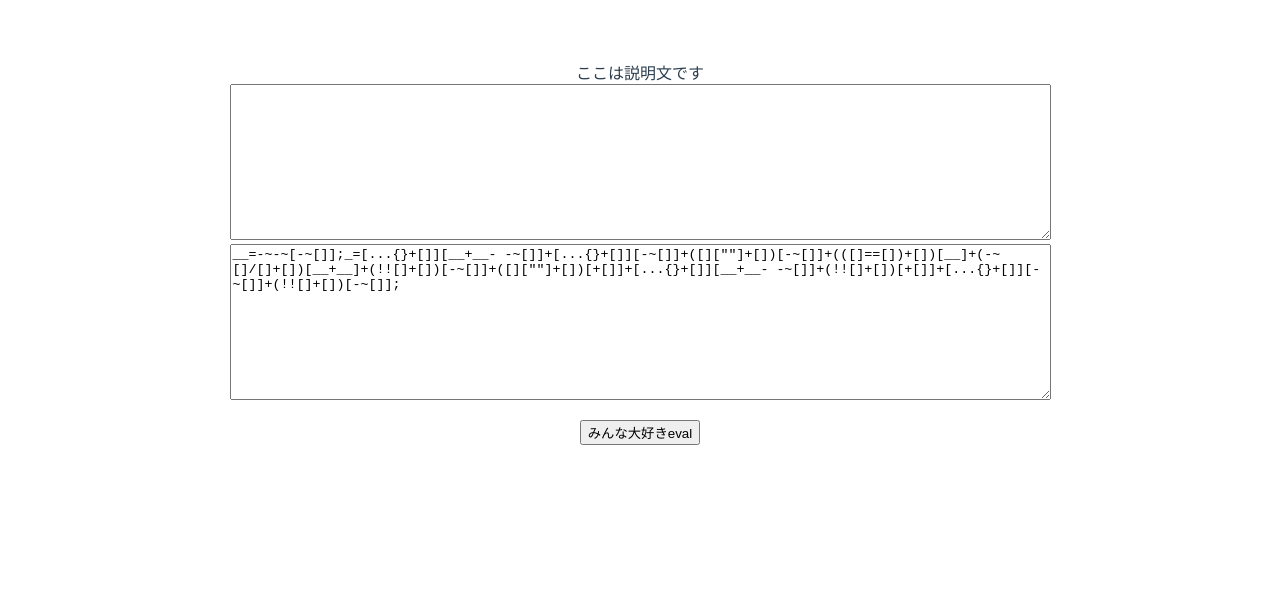
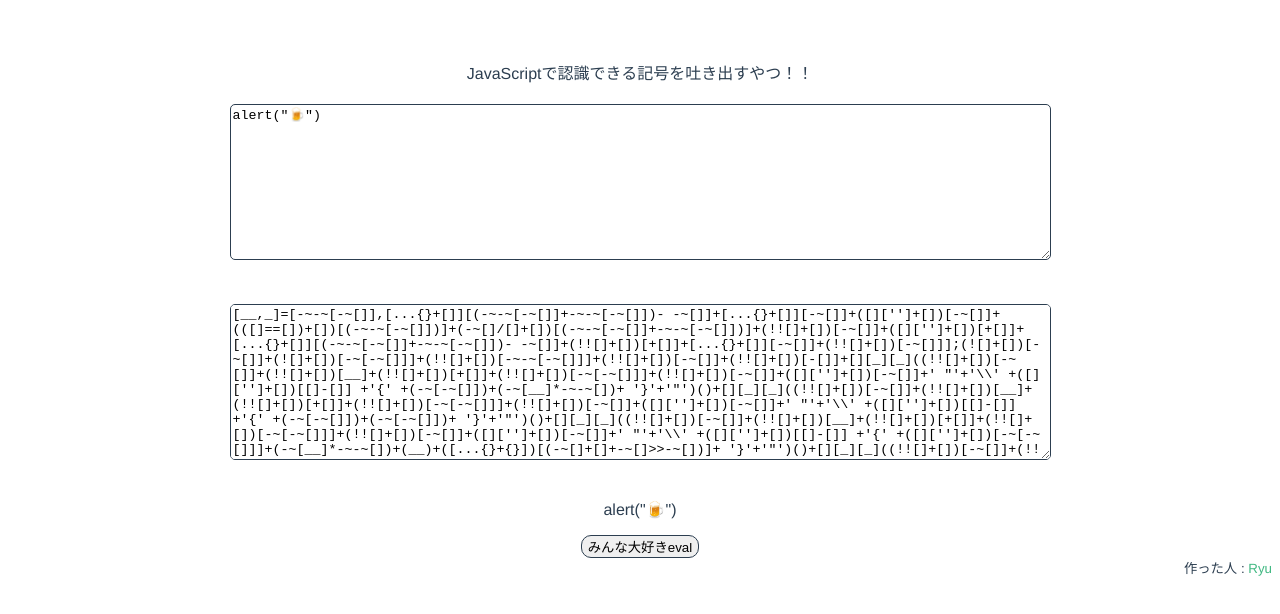
Before and after one commit to s17001/BlackConverterOnWEB, a Vue app: page / in a window 1280 px wide. Shown: the top 614 px of the page. Built offline with nearby package versions, Linux system fonts and the light colour scheme.

Commit message:
フレームをつけてみやすいようにして、初期値をつけた

```diff
--- a/src/App.vue
+++ b/src/App.vue
@@ -2,6 +2,9 @@
   <div id="app">
     <!--<HelloWorld msg="Welcome to Your Vue.js App"/>-->
     <Converter />
+    <div style="text-align: right">
+      <small >作った人 : <a href="https://twitter.com/Ryu1__1uyR">Ryu</a></small>
+    </div>
   </div>
 </template>
 
@@ -27,4 +30,11 @@ export default {
   color: #2c3e50;
   margin-top: 60px;
 }
+a{
+  text-decoration: none;
+  color: #42b983;
+}
+a:hover{
+  color: steelblue;
+}
 </style>
--- a/src/components/Converter.vue
+++ b/src/components/Converter.vue
@@ -1,15 +1,15 @@
 <template>
     <div>
-        <div>ここは説明文です</div>
+        <div>JavaScriptで認識できる記号を吐き出すやつ！！</div>
         <div><textarea v-model="inputs" v-on:keyup="ConvertingInput" name="" id="input" cols="100" rows="10"></textarea></div>
-        <div><textarea v-bind:value="basecode+output" id="output" cols="100" rows="10"></textarea></div>
+        <div><textarea v-bind:value="baseCode+output" id="output" cols="100" rows="10"></textarea></div>
         <p>{{inputs}}</p>
         <button @click="evalCode">みんな大好きeval</button>
     </div>
 </template>
 
 <script>
-    const blackConstructor = `__=-~-~[-~[]];_=[...{}+[]][__+__- -~[]]+[...{}+[]][-~[]]+([][""]+[])[-~[]]+(([]==[])+[])[__]+(-~[]/[]+[])[__+__]+(!![]+[])[-~[]]+([][""]+[])[+[]]+[...{}+[]][__+__- -~[]]+(!![]+[])[+[]]+[...{}+[]][-~[]]+(!![]+[])[-~[]];`;
+    const blackConstructor = "[__,_]=[-~-~[-~[]],[...{}+[]][(-~-~[-~[]]+-~-~[-~[]])- -~[]]+[...{}+[]][-~[]]+([]['']+[])[-~[]]+(([]==[])+[])[(-~-~[-~[]])]+(-~[]/[]+[])[(-~-~[-~[]]+-~-~[-~[]])]+(!![]+[])[-~[]]+([]['']+[])[+[]]+[...{}+[]][(-~-~[-~[]]+-~-~[-~[]])- -~[]]+(!![]+[])[+[]]+[...{}+[]][-~[]]+(!![]+[])[-~[]]];";
 
     const charTable = {
         " ": "' '",
@@ -60,9 +60,9 @@
         name: "Converter",
         data() {
             return {
-                inputs:'',
-                output:'',
-                basecode:blackConstructor
+                inputs:'alert("🍺")',
+                output:'(![]+[])[-~[]]+(![]+[])[-~[-~[]]]+(!![]+[])[-~-~[-~[]]]+(!![]+[])[-~[]]+(!![]+[])[-[]]+[][_][_]((!![]+[])[-~[]]+(!![]+[])[__]+(!![]+[])[+[]]+(!![]+[])[-~[-~[]]]+(!![]+[])[-~[]]+([][\'\']+[])[-~[]]+\' "\'+\'\\\\\' +([][\'\']+[])[[]-[]] +\'{\' +(-~[-~[]])+(-~[__]*-~-~[])+ \'}\'+\'"\')()+[][_][_]((!![]+[])[-~[]]+(!![]+[])[__]+(!![]+[])[+[]]+(!![]+[])[-~[-~[]]]+(!![]+[])[-~[]]+([][\'\']+[])[-~[]]+\' "\'+\'\\\\\' +([][\'\']+[])[[]-[]] +\'{\' +(-~[-~[]])+(-~[-~[]])+ \'}\'+\'"\')()+[][_][_]((!![]+[])[-~[]]+(!![]+[])[__]+(!![]+[])[+[]]+(!![]+[])[-~[-~[]]]+(!![]+[])[-~[]]+([][\'\']+[])[-~[]]+\' "\'+\'\\\\\' +([][\'\']+[])[[]-[]] +\'{\' +([][\'\']+[])[-~[-~[]]]+(-~[__]*-~-~[])+(__)+([...{}+{}])[(-~[]+[]+-~[]>>-~[])]+ \'}\'+\'"\')()+[][_][_]((!![]+[])[-~[]]+(!![]+[])[__]+(!![]+[])[+[]]+(!![]+[])[-~[-~[]]]+(!![]+[])[-~[]]+([][\'\']+[])[-~[]]+\' "\'+\'\\\\\' +([][\'\']+[])[[]-[]] +\'{\' +([][\'\']+[])[-~[-~[]]]+(![]+[])[-[]]+((-~[]+[]+-~[]>>-~[])+(-~[]<<-~[]))+(![]+[])[-~[]]+ \'}\'+\'"\')()+[][_][_]((!![]+[])[-~[]]+(!![]+[])[__]+(!![]+[])[+[]]+(!![]+[])[-~[-~[]]]+(!![]+[])[-~[]]+([][\'\']+[])[-~[]]+\' "\'+\'\\\\\' +([][\'\']+[])[[]-[]] +\'{\' +(-~[-~[]])+(-~[-~[]])+ \'}\'+\'"\')()+[][_][_]((!![]+[])[-~[]]+(!![]+[])[__]+(!![]+[])[+[]]+(!![]+[])[-~[-~[]]]+(!![]+[])[-~[]]+([][\'\']+[])[-~[]]+\' "\'+\'\\\\\' +([][\'\']+[])[[]-[]] +\'{\' +(-~[-~[]])+(__*__)+ \'}\'+\'"\')()+\' \'',
+                baseCode:blackConstructor
             }
         },
         methods:{
@@ -92,12 +92,60 @@
                 this.output = processingData.join('+')
             },
             evalCode(){
+                try {
+                    let replacedElement = this.output.split('__').join("-~-~-~[]").split('_').join('[...{}+[]][(-~-~[-~[]]+-~-~[-~[]])- -~[]]+[...{}+[]][-~[]]+([][\'\']+[])[-~[]]+(([]==[])+[])[(-~-~[-~[]])]+(-~[]/[]+[])[(-~-~[-~[]]+-~-~[-~[]])]+(!![]+[])[-~[]]+([][\'\']+[])[+[]]+[...{}+[]][(-~-~[-~[]]+-~-~[-~[]])- -~[]]+(!![]+[])[+[]]+[...{}+[]][-~[]]+(!![]+[])[-~[]]')
+
+                    console.log(eval(replacedElement))
+                    eval(eval(replacedElement))
+
+                }catch (e) {
+                    console.error(e,"動きませんでした…!")
+                }
 
             }
+        },
+        computed(){
+            this.ConvertingInput()
         }
     }
+
+
+
+    // ([...{}+{}])[(-~[]+[]+-~[]>>-~[])]+([...{}+{}])[-~[]]+([]['']+[])[-~[]]+(![]+[])[-~[-~[-~[]]]]+([...{}+{}])[-~[]]+(![]+[])[-~[-~[]]]+(!![]+[])[-~-~[-~[]]]+
+    //
+    //
+    //
+   //,
+    // [][_][_] ( (!![]+[])[-~[]]+(!![]+[])[ [-~-~[-~[]] ] + (!![]+[])[+[]] +(!![]+[])[-~[-~[]]]
+    // +(!![]+[])[-~[]]+([]['']+[])[-~[]]+' "'+'\\' +([]['']+[])[[]-[]] +'{' +(-~[-~[]])+(!![]+[])[ -~-~[-~[]] ]+ '}'+'"')()
+    //
+    // +(![]+[])[-~[-~[]]]+([...{}+{}])[-~[]]+[][_][_]((!![]+[])[-~[]]+(!![]+[])[__]+(!![]+[])[+[]]+(!![]+[])[-~[-~[]]]+(!![]+[])[-~[]]+([]['']+[])[-~[]]+' "'+'\\' +([]['']+[])[[]-[]] +'{' +(__+__)+((-~[]+[]+-~[]>>-~[])+(-~[]<<-~[]))+ '}'+'"')()+[][_][_]((!![]+[])[-~[]]+(!![]+[])[__]+(!![]+[])[+[]]+(!![]+[])[-~[-~[]]]+(!![]+[])[-~[]]+([]['']+[])[-~[]]+' "'+'\\' +([]['']+[])[[]-[]] +'{' +(-~[-~[]])+(-~[__]*-~-~[])+ '}'+'"')()+[][_][_]((!![]+[])[-~[]]+(!![]+[])[__]+(!![]+[])[+[]]+(!![]+[])[-~[-~[]]]+(!![]+[])[-~[]]+([]['']+[])[-~[]]+' "'+'\\' +([]['']+[])[[]-[]] +'{' +(-~[-~[]])+(-~[-~[]])+ '}'+'"')()+(![]+[])[-~[]]+[][_][_]((!![]+[])[-~[]]+(!![]+[])[__]+(!![]+[])[+[]]+(!![]+[])[-~[-~[]]]+(!![]+[])[-~[]]+([]['']+[])[-~[]]+' "'+'\\' +([]['']+[])[[]-[]] +'{' +(-~[-~[]])+(-~[-~[]])+ '}'+'"')()+[][_][_]((!![]+[])[-~[]]+(!![]+[])[__]+(!![]+[])[+[]]+(!![]+[])[-~[-~[]]]+(!![]+[])[-~[]]+([]['']+[])[-~[]]+' "'+'\\' +([]['']+[])[[]-[]] +'{' +(-~[-~[]])+(__*__)+ '}'+'"')()
+
+
+
+    // ([...{}+{}])[(-~[]+[]+-~[]>>-~[])]+([...{}+{}])[-~[]]+([]['']+[])[-~[]]+(![]+[])[-~[-~[-~[]]]]+([...{}+{}])[-~[]]+(![]+[])[-~[-~[]]]+(!![]+[])[-~-~[-~[]]]+
+    // [][_][_] ( (!![]+[])[-~[]]+(!![]+[])[__] + (!![]+[])[+[]]+(!![]+[])[-~[-~[]]]+(!![]+[])[-~[]]+([]['']+[])[-~[]]+' "'+'\\' +([]['']+[])[[]-[]] +'{' +(-~[-~[]])+(!![]+[])[-~-~[-~[]]]+ '}'+'"')()
+    // +(![]+[])[-~[-~[]]]+([...{}+{}])[-~[]]+[][_][_]((!![]+[])[-~[]]+(!![]+[])[__]+(!![]+[])[+[]]+(!![]+[])[-~[-~[]]]+(!![]+[])[-~[]]+([]['']+[])[-~[]]+' "'+'\\' +([]['']+[])[[]-[]] +'{' +(__+__)+((-~[]+[]+-~[]>>-~[])+(-~[]<<-~[]))+ '}'+'"')()+[][_][_]((!![]+[])[-~[]]+(!![]+[])[__]+(!![]+[])[+[]]+(!![]+[])[-~[-~[]]]+(!![]+[])[-~[]]+([]['']+[])[-~[]]+' "'+'\\' +([]['']+[])[[]-[]] +'{' +(-~[-~[]])+(-~[__]*-~-~[])+ '}'+'"')()+[][_][_]((!![]+[])[-~[]]+(!![]+[])[__]+(!![]+[])[+[]]+(!![]+[])[-~[-~[]]]+(!![]+[])[-~[]]+([]['']+[])[-~[]]+' "'+'\\' +([]['']+[])[[]-[]] +'{' +(-~[-~[]])+(-~[-~[]])+ '}'+'"')()+(![]+[])[-~[]]+[][_][_]((!![]+[])[-~[]]+(!![]+[])[__]+(!![]+[])[+[]]+(!![]+[])[-~[-~[]]]+(!![]+[])[-~[]]+([]['']+[])[-~[]]+' "'+'\\' +([]['']+[])[[]-[]] +'{' +(-~[-~[]])+(-~[-~[]])+ '}'+'"')()+[][_][_]((!![]+[])[-~[]]+(!![]+[])[__]+(!![]+[])[+[]]+(!![]+[])[-~[-~[]]]+(!![]+[])[-~[]]+([]['']+[])[-~[]]+' "'+'\\' +([]['']+[])[[]-[]] +'{' +(-~[-~[]])+(__*__)+ '}'+'"')()
+
+        //,
+    // [][_][_] ( (!![]+[])[-~[]]+(!![]+[])[__]
+    //     +(!![]+[])[+[]]+(!![]+[])[-~[-~[]]]+(!![]+[])[-~[]]+([]['']+[])[-~[]]+' "'+'\\' +([]['']+[])[[]-[]] +'{' +(-~[-~[]])+(!![]+[])[-~-~[-~[]]]+ '}'+'"')()
+
 </script>
 
-<style scoped>
+<style >
+    textarea{
+        border: #2c3e50 1px solid;
+        border-radius: 5px;
+        margin: 20px;
+    }
+    button{
+        border: #2c3e50 1px solid;
+        border-radius: 10px;
+    }
+    button:hover{
+        background-color: rgba(219,83,19,0.28);
+        -webkit-transition: 0.3s ease-in-out;
+    }
 
 </style>
```
